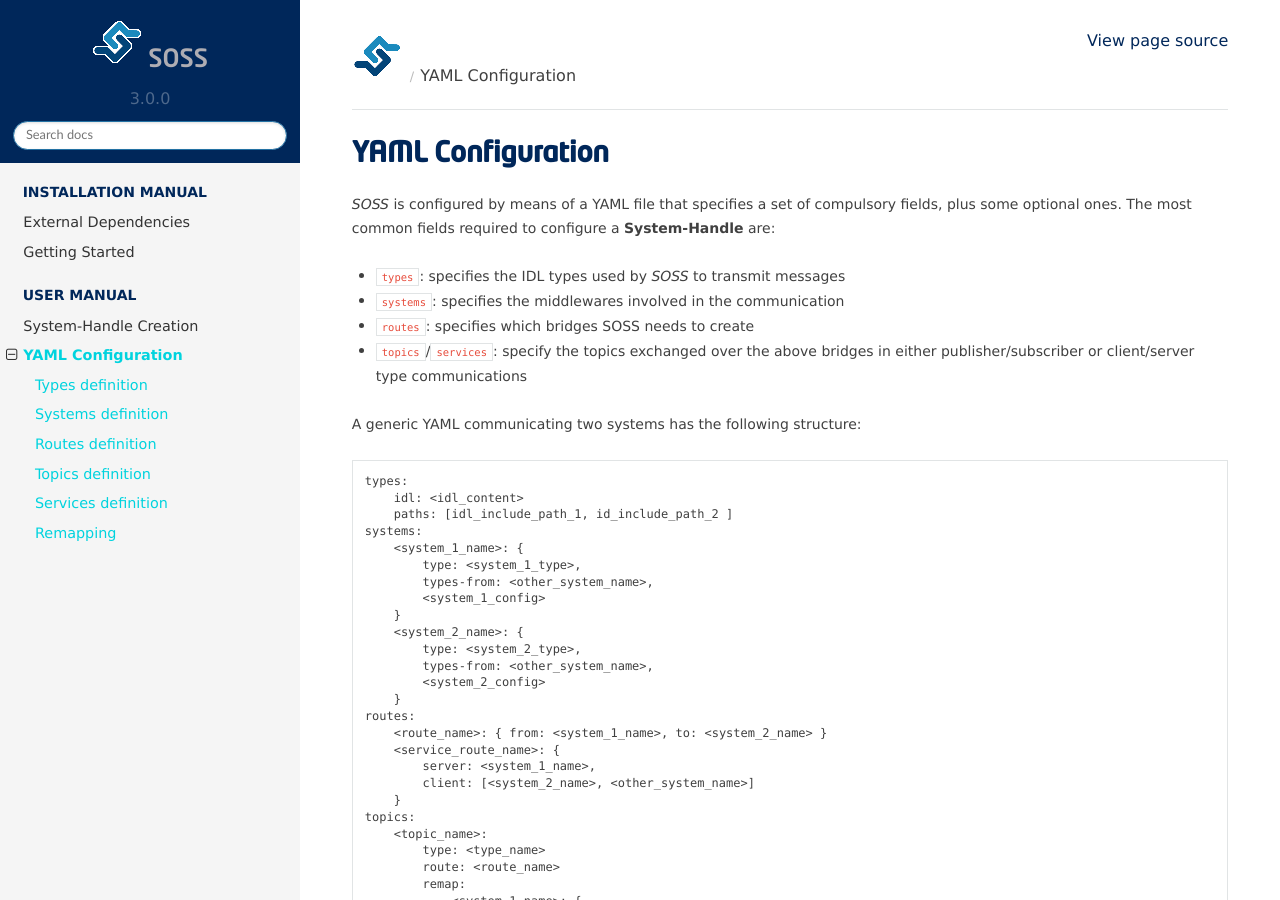
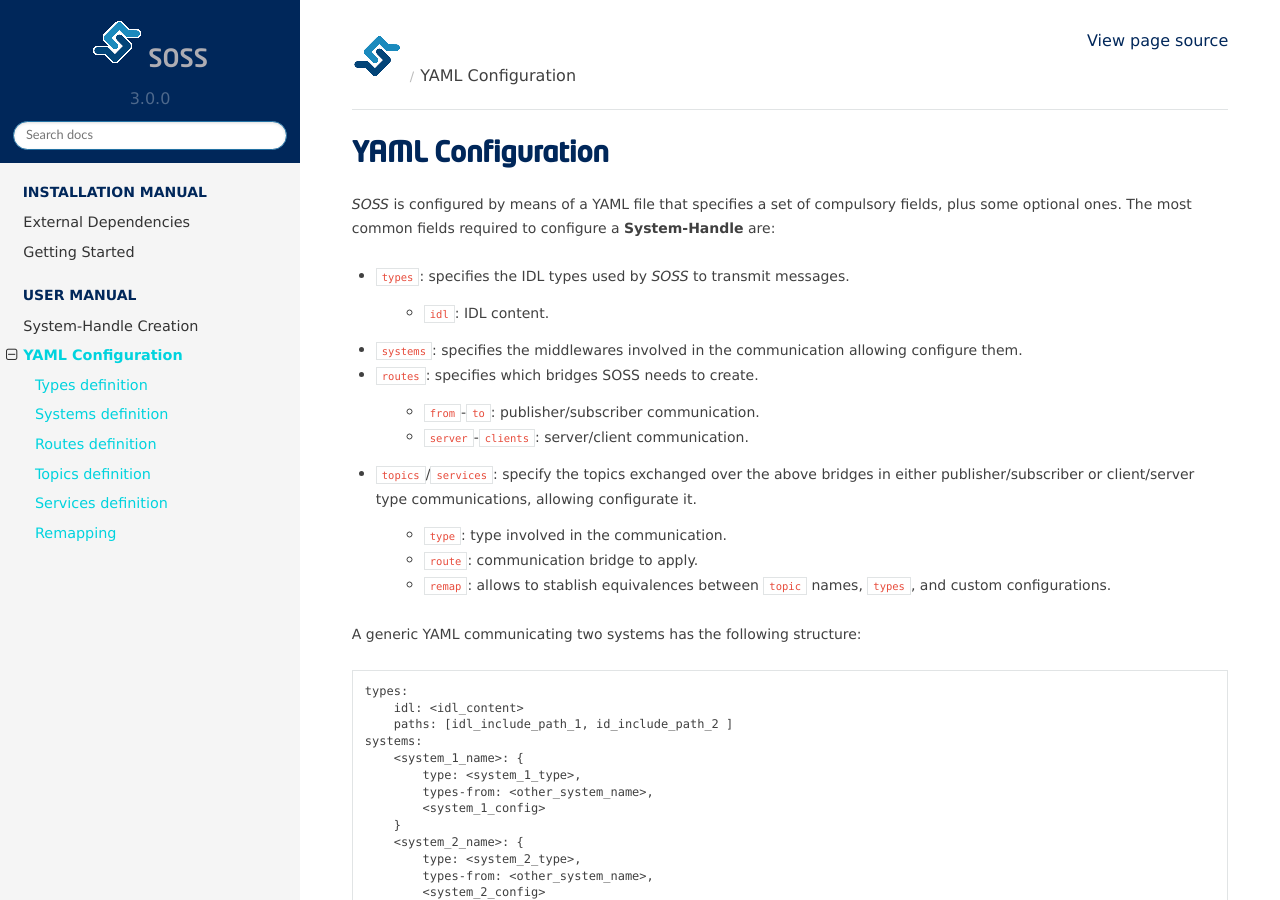
Before and after one commit to eProsima/SOSS-docs, a Sphinx documentation site: the page built from docs/yaml_config.rst, in a window 1280 px wide and 900 px high. Built offline with Sphinx 7.4.7 and the Read the Docs theme 2.0.0, drawn with Linux system fonts in a browser that asks for light colours.

Commit message:
Improved YAML introduction.

```diff
--- a/docs/yaml_config.rst
+++ b/docs/yaml_config.rst
@@ -4,11 +4,27 @@ YAML Configuration
 *SOSS* is configured by means of a YAML file that specifies a set of compulsory fields, plus some optional ones.
 The most common fields required to configure a **System-Handle** are:
 
-* :code:`types`: specifies the IDL types used by *SOSS* to transmit messages
-* :code:`systems`: specifies the middlewares involved in the communication
-* :code:`routes`: specifies which bridges SOSS needs to create
+* :code:`types`: specifies the IDL types used by *SOSS* to transmit messages.
+
+    * :code:`idl`: IDL content.
+
+* :code:`systems`: specifies the middlewares involved in the communication allowing configure them.
+
+* :code:`routes`: specifies which bridges SOSS needs to create.
+
+    * :code:`from`-:code:`to`: publisher/subscriber communication.
+
+    * :code:`server`-:code:`clients`: server/client communication.
+
 * :code:`topics`/:code:`services`: specify the topics exchanged over the above bridges in either publisher/subscriber
-  or client/server type communications
+  or client/server type communications, allowing configurate it.
+
+    * :code:`type`: type involved in the communication.
+
+    * :code:`route`: communication bridge to apply.
+
+    * :code:`remap`: allows to stablish equivalences between :code:`topic` names, :code:`types`, and custom
+      configurations.
 
 A generic YAML communicating two systems has the following structure:
 
```
